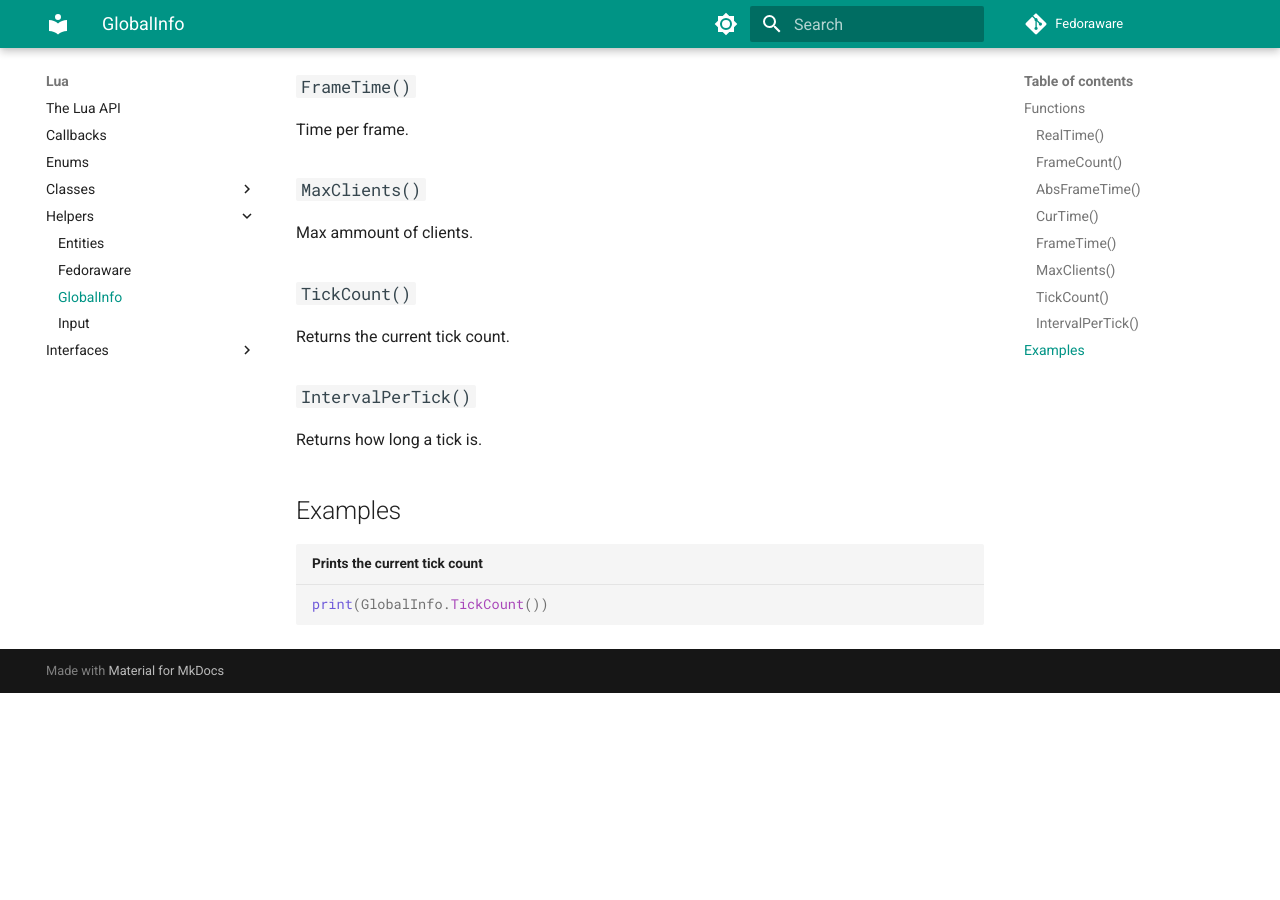
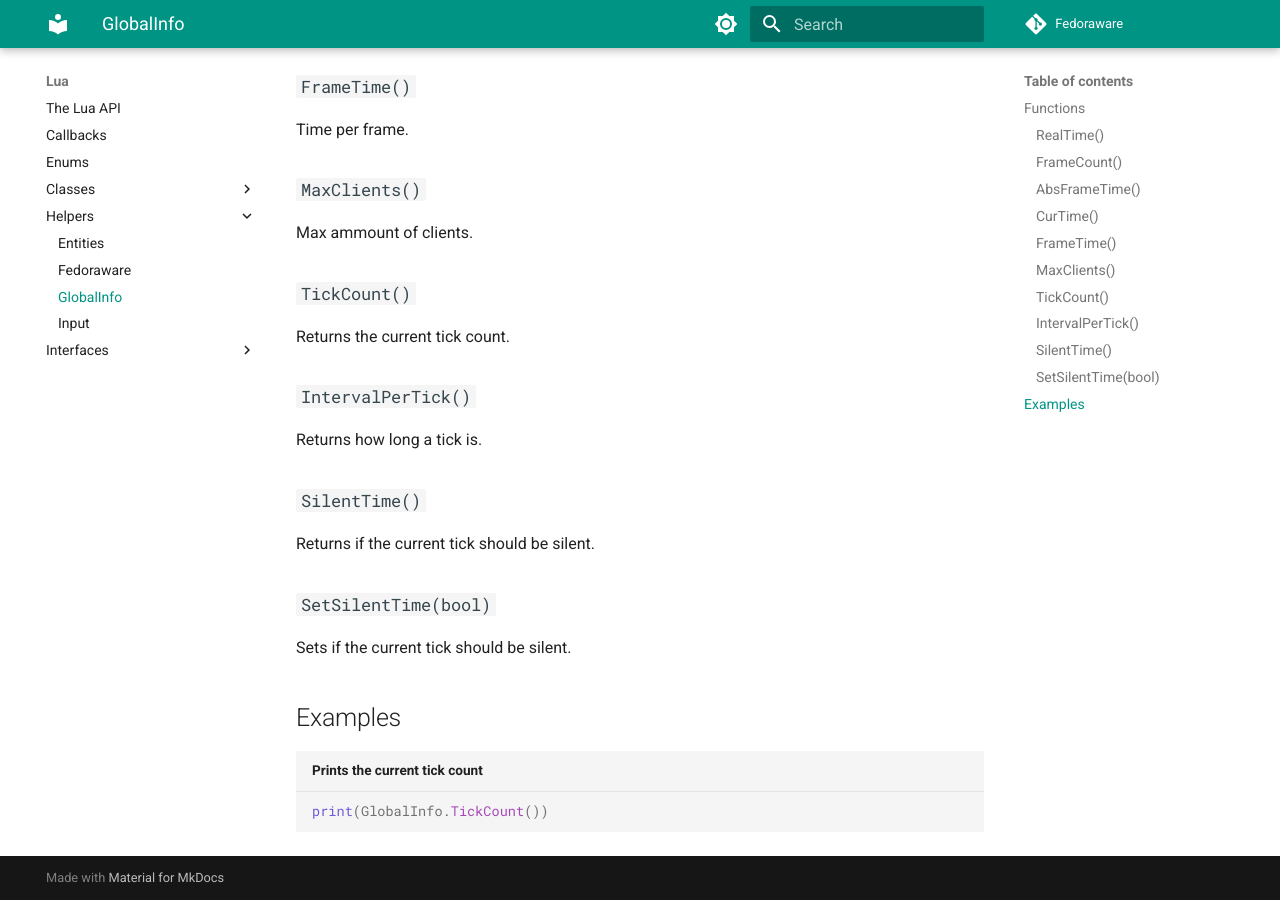
Before and after one commit to imgladnotu/Docs-Edit, an MkDocs documentation site: the page built from docs/Lua/Helpers/global-info.md, in a window 1280 px wide and 900 px high, scrolled down 688 px. Built offline with MkDocs 1.6.1 and Material for MkDocs 9.7.7, drawn with Linux system fonts in a browser that asks for light colours; comment, search, counter and statistics services are not loaded; before the commit the page ends 1381 px from its top, so only the background shows below that.

Commit message:
Updated Lua docs

````diff
--- a/docs/Lua/Helpers/global-info.md
+++ b/docs/Lua/Helpers/global-info.md
@@ -36,6 +36,14 @@ Returns the current tick count.
 
 Returns how long a tick is.
 
+### `SilentTime()`
+
+Returns if the current tick should be silent.
+
+### `SetSilentTime(bool)`
+
+Sets if the current tick should be silent.
+
 ## Examples
 
 ``` lua title="Prints the current tick count"
````
Also changed, not shown: docs/Lua/Helpers/input.md (+1 -1 lines).
